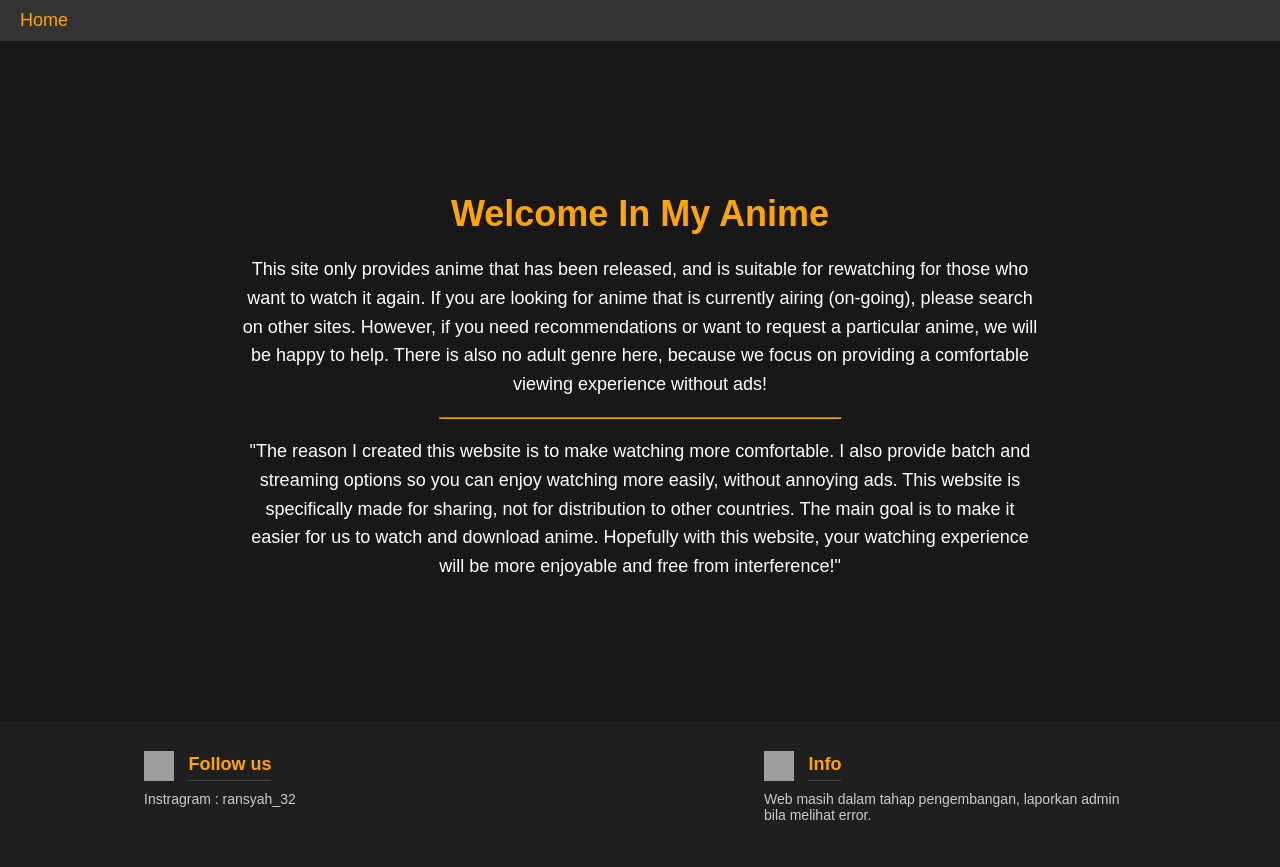
After one commit to Ransyah21/Myanime, a PHP site: page /About.html in a window 1280 px wide. The commit adds this page. Run offline with PHP 8.4, Linux system fonts and the light colour scheme; grey boxes are pictures that could not be loaded.

Commit message:
setengah

```diff
--- /dev/null
+++ b/About.html
@@ -0,0 +1,44 @@
+<!DOCTYPE html>
+<html lang="en">
+<head>
+    <meta charset="UTF-8">
+    <meta name="viewport" content="width=device-width, initial-scale=1.0">
+    <title>About Us</title>
+    <link rel="stylesheet" href="styleabout.css">
+</head>
+<body>
+    <!-- Navigation Bar -->
+    <nav class="navbar">
+        <a href="index.html" class="nav-link">Home</a>
+    </nav>
+
+    <!-- About Section -->
+    <section class="about-section">
+        <div class="about-container">
+            <h1>Welcome In My Anime</h1>
+            <p>
+                This site only provides anime that has been released, and is suitable for rewatching for those who want to watch it again. If you are looking for anime that is currently airing (on-going), please search on other sites. However, if you need recommendations or want to request a particular anime, we will be happy to help. There is also no adult genre here, because we focus on providing a comfortable viewing experience without ads!
+            </p>
+<hr class="batas">
+            <P>
+                "The reason I created this website is to make watching more comfortable. I also provide batch and streaming options so you can enjoy watching more easily, without annoying ads. This website is specifically made for sharing, not for distribution to other countries. The main goal is to make it easier for us to watch and download anime. Hopefully with this website, your watching experience will be more enjoyable and free from interference!"
+            </P>
+        </div>
+    </section>
+</body>
+<footer class="footer">
+    <div class="footer-section">
+        <div class="footer-item">
+            <img src="path-to-tips-logo.png" alt="Tips Icon" class="footer-icon">
+            <h3>Follow us</h3>
+            <p>Instragram : ransyah_32</p>
+        </div>
+
+        <div class="footer-item">
+            <img src="path-to-info-logo.png" alt="Info Icon" class="footer-icon">
+            <h3>Info</h3>
+            <p>Web masih dalam tahap pengembangan, laporkan admin bila melihat error.</p>
+        </div>
+    </div>
+</footer>
+</html>
--- a/Seiken Gakuin No Makentsukai.html
+++ b/Seiken Gakuin No Makentsukai.html
@@ -15,7 +15,7 @@
     </div>
  </header>
  <main class="main">
-    <img src="Gambar/Seiken Gakuin no Makentsukai.jpg" alt="">
+    <img src="https://cdn.myanimelist.net/images/anime/1506/138529.jpg" alt="">
     <h2>Seiken Gakuin no Makentsukai</h2>
         <h3>Sysnopsis!</h3>
         <p> Raja Mayat Hidup Leonis mau bangkit lagi buat ngehajar musuh, tapi pas bangun eh dunia udah berubah total. Sihir udah out, sekarang zamannya teknologi dan monster baru namanya Void. Leonis yang terlahir jadi bocah 10 tahun ketemu sama cewek baik hati, Riselia, yang ngira dia hilang ingatan. Dia akhirnya masuk sekolah buat belajar ngelawan Void, tapi di balik itu dia masih pengen jadi bos dunia. Jadi, intina kie: bangun tidur, kaget dunia berubah, tapi tetap pengen jadi penguasa,ngeharem😋.</p>
--- /dev/null
+++ b/styleabout.css
@@ -0,0 +1,98 @@
+/* Global Styles */
+body {
+    margin: 0;
+    font-family: Arial, sans-serif;
+    background-color: #181818; /* Background black */
+    color: #fff;
+}
+
+/* Navigation Bar */
+.navbar {
+    background-color: #333;
+    padding: 10px 20px;
+    text-align: left; /* Aligns the navbar to the right */
+}
+
+.navbar .nav-link {
+    color: orange;
+    text-decoration: none;
+    font-size: 18px;
+}
+
+.navbar .nav-link:hover {
+    text-decoration: underline;
+}
+
+/* About Section */
+.about-section {
+    display: flex;
+    justify-content: center;
+    align-items: center;
+    height: 80vh; /* Takes 80% of the viewport height */
+    padding: 20px;
+}
+
+.about-container {
+    max-width: 800px;
+    text-align: center;
+}
+
+.about-container h1 {
+    font-size: 36px;
+    margin-bottom: 20px;
+    color: orange;
+}
+
+.about-container p {
+    font-size: 18px;
+    line-height: 1.6;
+}
+
+.batas {
+    align-items: center;
+    width: 50vh;
+    border-color: #ffa200;
+}
+
+/*Footer mulai /*
+
+/* Footer Styles */
+.footer {
+    background-color: #1f1f1f;
+    color: #fff;
+    padding: 20px;
+    text-align: left;
+}
+
+.footer-section {
+    display: flex;
+    justify-content: space-around;
+    align-items: flex-start;
+}
+
+.footer-item {
+    width: 30%;
+    padding: 10px;
+}
+
+.footer-icon {
+    width: 30px;
+    height: 30px;
+    margin-right: 10px;
+    vertical-align: middle;
+}
+
+.footer-item h3 {
+    display: inline-block;
+    margin: 0;
+    font-size: 18px;
+    border-bottom: 1px solid #444;
+    padding-bottom: 5px;
+    color: orange;
+}
+
+.footer-item p {
+    margin-top: 10px;
+    font-size: 14px;
+    color: #ccc;
+}
```
Also changed, not shown: WatchAmagi.html (+14 -2 lines), amagipark.html (+14 -15 lines), index.html (+17 -17 lines), style.css (+34 -9 lines), Gambar/Seiken Gakuin no Makentsukai.jpg (deleted).
